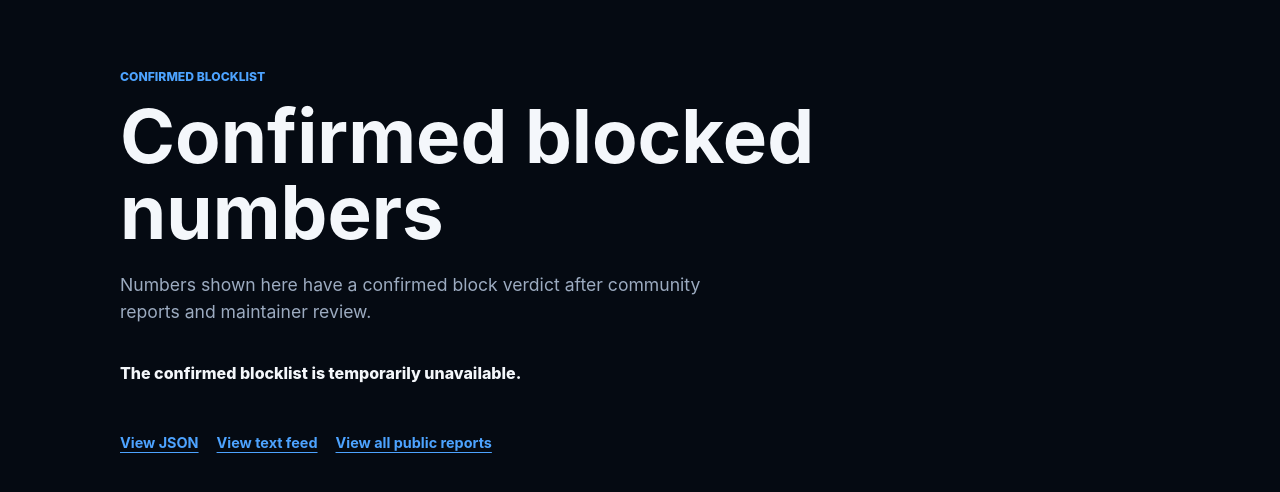
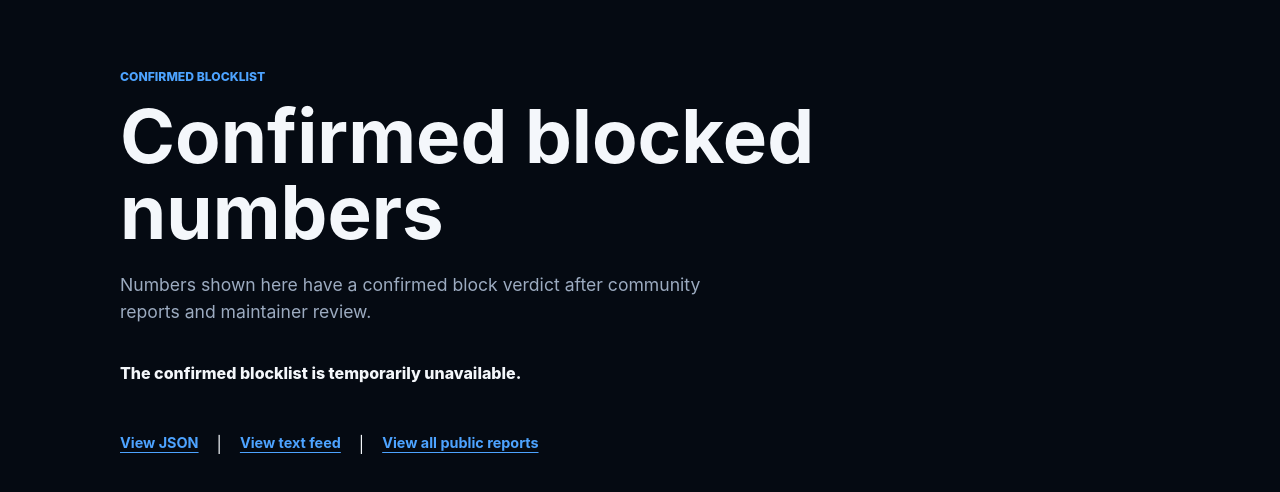
Before and after one commit to wgtechlabs/ph-scam-db, a website: page site/blocklist.html in a window 1280 px wide. Shown: the part 80-572 px from the top of the page. Drawn offline with Linux system fonts and the light colour scheme; no server answers.

Commit message:
🔧 update (site): separate blocklist feed links

```diff
--- a/site/blocklist.html
+++ b/site/blocklist.html
@@ -31,7 +31,9 @@
         <p id="blocklist-empty" class="data-page-empty" hidden>No confirmed blocklist entries are available yet. Reported numbers can still appear in the main search results while they are reviewed.</p>
         <p class="data-page-links">
           <a href="data/blocklist.json">View JSON</a>
+          <span aria-hidden="true">|</span>
           <a href="data/blocklist.txt">View text feed</a>
+          <span aria-hidden="true">|</span>
           <a href="data/index.json">View all public reports</a>
         </p>
       </section>
```
